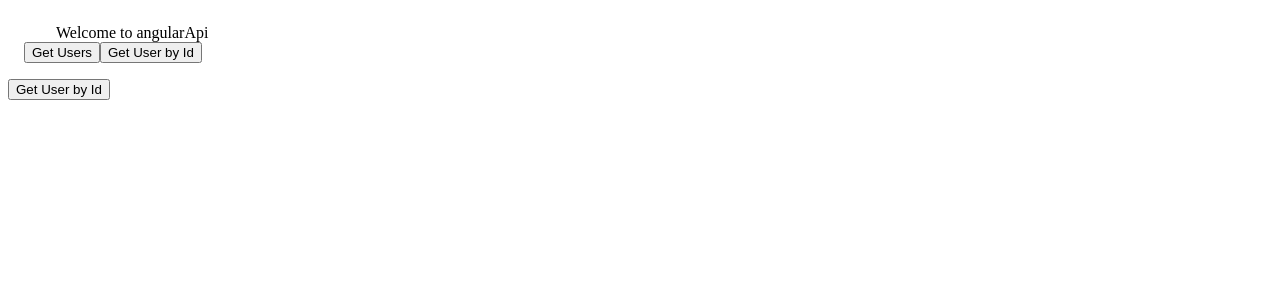
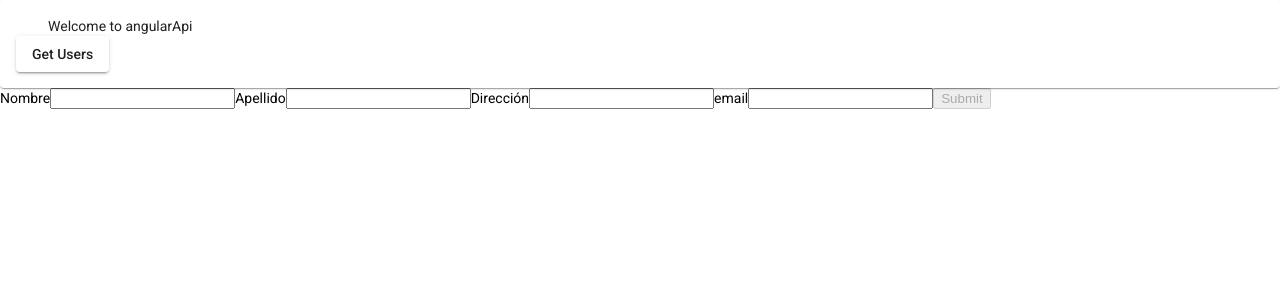
Before and after one commit to rmadrigal10/angularNodeApi, an Angular app: page / in a window 1280 px wide. Shown: the top 300 px of the page. Built offline with nearby package versions, Linux system fonts and the light colour scheme.

Commit message:
desmadre formulario

```diff
--- a/package.json
+++ b/package.json
@@ -11,6 +11,7 @@
   "private": true,
   "dependencies": {
     "@angular/animations": "~13.3.0",
+    "@angular/cdk": "^13.3.7",
     "@angular/common": "~13.3.0",
     "@angular/compiler": "~13.3.0",
     "@angular/core": "~13.3.0",
--- a/src/app/app.component.html
+++ b/src/app/app.component.html
@@ -6,16 +6,19 @@
     <button mat-raised-button (click)="getAllUsers()">
       Get Users
     </button>
-    <button mat-raised-button (click)="getUserById('400')">
-      Get User by Id
-    </button>
   </mat-card>
 </div>
 
 <div class="container">
-
+  <form [formGroup]="form">
+    <label for="Nombre">Nombre</label>
+    <input type="text" formControlName="nombre">
+    <label for="Apellido">Apellido</label>
+    <input type="text" formControlName="apellido">
+    <label for="Apellido">Dirección</label>
+    <input type="text" formControlName="direccion">
+    <label for="email">email</label>
+    <input type="text" formControlName="email">
+    <button type="submit" [disabled]="form.invalid">Submit</button>
+  </form>
 </div>
-
-<button mat-raised-button (click)="createUser()">
-  Get User by Id
-</button>
--- a/src/app/app.component.ts
+++ b/src/app/app.component.ts
@@ -1,6 +1,7 @@
-import { Component } from '@angular/core';
+import { Component, ElementRef } from '@angular/core';
 import { CreateUserDTO, User, UpdateUserDTO } from 'src/models/user.model';
 import { UsersService } from './services/users.service';
+import { Validators, FormGroup, FormBuilder, FormArray } from '@angular/forms';
 
 @Component({
   selector: 'app-root',
@@ -10,17 +11,23 @@ import { UsersService } from './services/users.service';
 export class AppComponent {
   title = 'angularApi';
 
-  userChosen: User = {
-    id: '',
-    nombre: '',
-    apellido: '',
-    direccion: '',
-    email: ''
-  }
+  form!: FormGroup;
+
+  users: User[] = [];
 
   constructor(
-    private userService: UsersService
-  ){}
+    private userService: UsersService,
+    private formBuilder: FormBuilder
+  ){ this.buildForm(); }
+
+  private buildForm(){
+    this.form = this.formBuilder.group({
+      nombre: ['', [Validators.required, Validators.minLength(2)]],
+      apellido: ['', [Validators.required, Validators.minLength(2)]],
+      direccion: ['', [Validators.required, Validators.minLength(20)]],
+      email: ['', [Validators.required, Validators.email]]
+    });
+  }
 
   getAllUsers(){
     this.userService.getAllUsers()
@@ -42,20 +49,34 @@ export class AppComponent {
       apellido: '',
       direccion: '',
       email: ''
-    }
+    } as User;
     this.userService.createUser(user)
-    .subscribe(data => {
-      console.log(data);
+    .subscribe(user => {
+      console.log(user);
     });
   }
 
-  updateUser(){
-    const changes: UpdateUserDTO = {
-      nombre: ''
-    }
-    const id = this.userChosen.id;
-    this.userService.updateUser(id, changes)
-    .subscribe
+  // updateUser(){
+  //   const changes: UpdateUserDTO = {
+  //     nombre: ''
+  //   };
+  //   const id = this.userChosen.id;
+  //   this.userService.updateUser(id, changes)
+  //   .subscribe(data => {
+  //     const userIndex = this.users.findIndex(item => item.id === this.userChosen.id);
+  //     this.users[userIndex] = data;
+  //     this.userChosen = data;
+  //   })
+  // }
+
+  delete(user: User): void {
+    this.users = this.users.filter(h => h !== user);
+    this.userService
+      .deleteUser(user.id);
   }
 
+  // onSubmit(){
+  //   this.createUser.set(this.form.value);
+  // }
+
 }
--- a/src/app/services/users.service.ts
+++ b/src/app/services/users.service.ts
@@ -29,4 +29,8 @@ export class UsersService {
   updateUser(id: string, dto: UpdateUserDTO){
     return this.http.put<User>(`${this.api}/users/${id}`, dto);
   }
+
+  deleteUser(id: string){
+    return this.http.get<boolean>(`${this.api}/users/${id}`);
+  }
 }
--- a/src/index.html
+++ b/src/index.html
@@ -6,8 +6,11 @@
   <base href="/">
   <meta name="viewport" content="width=device-width, initial-scale=1">
   <link rel="icon" type="image/x-icon" href="favicon.ico">
+  <link rel="preconnect" href="https://fonts.gstatic.com">
+  <link href="https://fonts.googleapis.com/css2?family=Roboto:wght@300;400;500&display=swap" rel="stylesheet">
+  <link href="https://fonts.googleapis.com/icon?family=Material+Icons" rel="stylesheet">
 </head>
-<body>
+<body class="mat-typography">
   <app-root></app-root>
 </body>
 </html>
--- a/src/styles.scss
+++ b/src/styles.scss
@@ -1 +1,39 @@
+
+// Custom Theming for Angular Material
+// For more information: https://material.angular.io/guide/theming
+@use '@angular/material' as mat;
+// Plus imports for other components in your app.
+
+// Include the common styles for Angular Material. We include this here so that you only
+// have to load a single css file for Angular Material in your app.
+// Be sure that you only ever include this mixin once!
+@include mat.core();
+
+// Define the palettes for your theme using the Material Design palettes available in palette.scss
+// (imported above). For each palette, you can optionally specify a default, lighter, and darker
+// hue. Available color palettes: https://material.io/design/color/
+$angularApi-primary: mat.define-palette(mat.$indigo-palette);
+$angularApi-accent: mat.define-palette(mat.$pink-palette, A200, A100, A400);
+
+// The warn palette is optional (defaults to red).
+$angularApi-warn: mat.define-palette(mat.$red-palette);
+
+// Create the theme object. A theme consists of configurations for individual
+// theming systems such as "color" or "typography".
+$angularApi-theme: mat.define-light-theme((
+  color: (
+    primary: $angularApi-primary,
+    accent: $angularApi-accent,
+    warn: $angularApi-warn,
+  )
+));
+
+// Include theme styles for core and each component used in your app.
+// Alternatively, you can import and @include the theme mixins for each component
+// that you are using.
+@include mat.all-component-themes($angularApi-theme);
+
 /* You can add global styles to this file, and also import other style files */
+
+html, body { height: 100%; }
+body { margin: 0; font-family: Roboto, "Helvetica Neue", sans-serif; }
```
Also changed, not shown: src/app/app.module.ts (+11 -1 lines), 1 other file (tests, documents, lock files or other folders).
